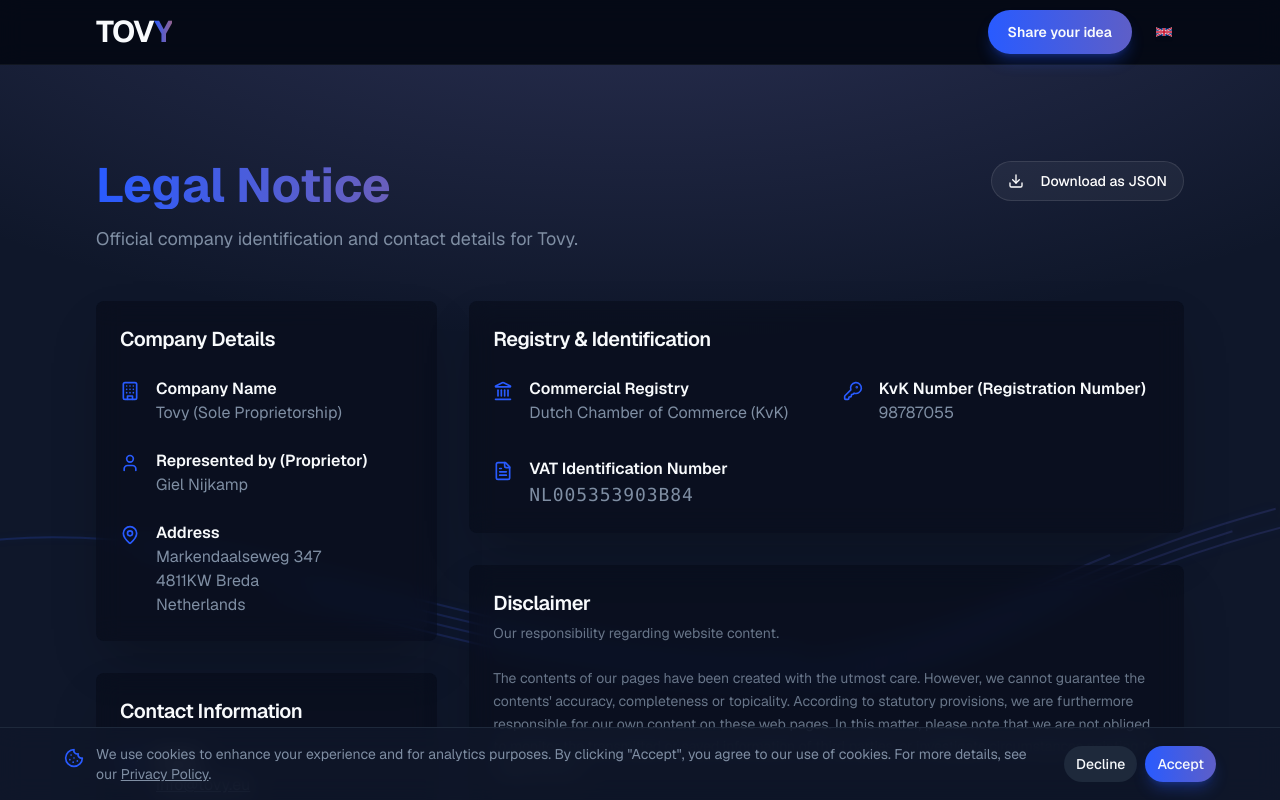
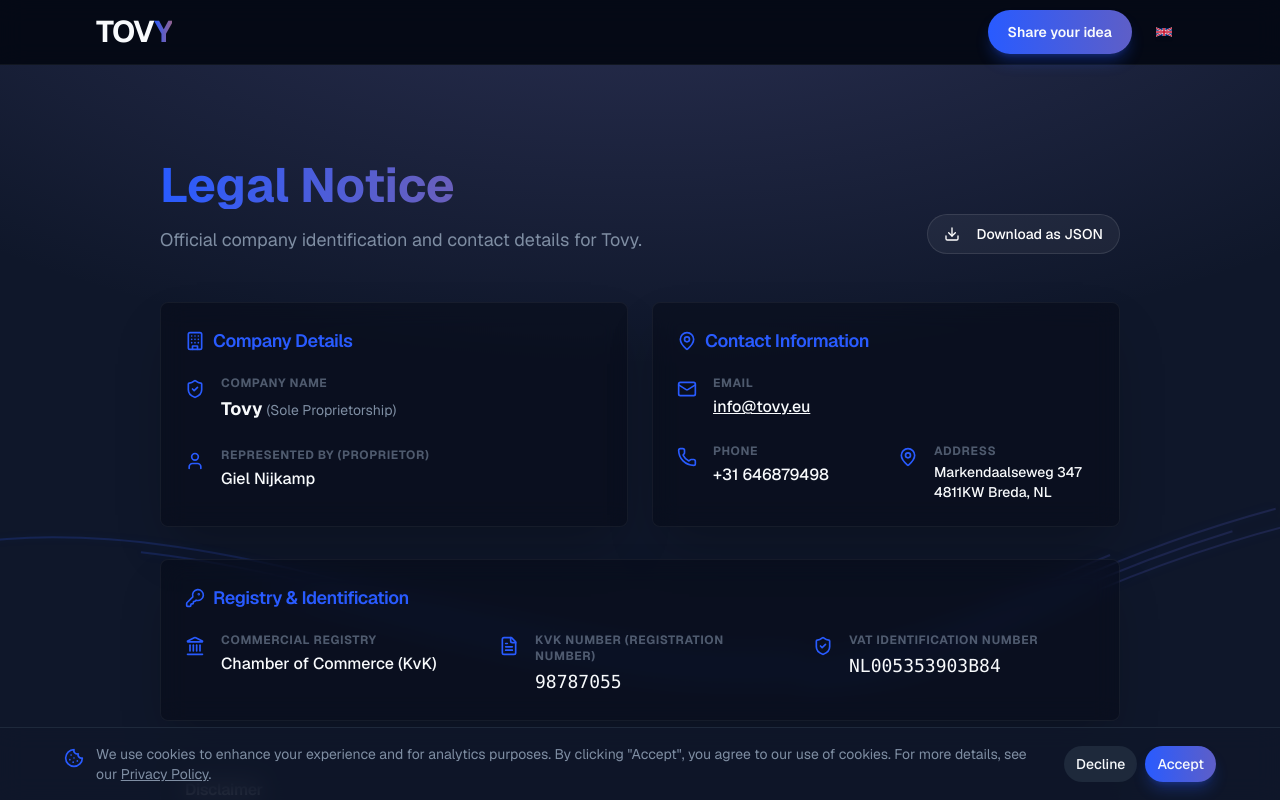
Before and after one commit to tovy-eu/tovy.eu-website, a Next.js app: page /en/legal-notice/ in a window 1280 px wide. Shown: the top 800 px of the page. Built offline with nearby package versions, Linux system fonts and the light colour scheme.

Commit message:
Focus on aligning the cards/containers on the Legal Notice page. They sh

```diff
--- a/src/components/legal/legal-notice-client.tsx
+++ b/src/components/legal/legal-notice-client.tsx
@@ -4,7 +4,7 @@
 import { useState, useEffect } from 'react';
 import type { JSONContent } from '@/lib/definitions';
 import { Button } from '@/components/ui/button';
-import { Download, Building, MapPin, Mail, Phone, User, FileText, Landmark, KeyRound } from 'lucide-react';
+import { Download, Building, MapPin, Mail, Phone, User, FileText, Landmark, KeyRound, ShieldCheck } from 'lucide-react';
 import { Card, CardContent, CardHeader, CardTitle, CardDescription } from '@/components/ui/card';
 import type { Dictionary } from '@/lib/get-dictionary';
 import { WavyLines } from '@/components/landing/wavy-lines';
@@ -22,10 +22,10 @@ type InfoLineProps = {
 
 const InfoLine = ({ icon, label, value }: InfoLineProps) => (
   <div className="flex items-start gap-4">
-    <div className="text-primary mt-1">{icon}</div>
-    <div>
-      <p className="font-semibold text-foreground">{label}</p>
-      <div className="text-muted-foreground">{value}</div>
+    <div className="text-primary mt-1 shrink-0">{icon}</div>
+    <div className="min-w-0">
+      <p className="text-xs font-bold uppercase tracking-wider text-muted-foreground/60 mb-1">{label}</p>
+      <div className="text-foreground font-medium break-words">{value}</div>
     </div>
   </div>
 );
@@ -52,18 +52,19 @@ export default function LegalNoticeClient({ profile, dict }: LegalNoticeClientPr
       }}
     >
       <WavyLines />
-      <div className="container relative z-10 mx-auto max-w-6xl px-4 md:px-8">
-        <div className="flex flex-col sm:flex-row justify-between items-start mb-12">
-          <div>
+      <div className="container relative z-10 mx-auto max-w-5xl px-4 md:px-8">
+        {/* Header Section */}
+        <div className="flex flex-col md:flex-row justify-between items-end mb-12 gap-6">
+          <div className="max-w-2xl">
             <h1 className="text-4xl md:text-5xl font-bold bg-gradient-to-r from-primary to-[hsl(var(--accent-gradient-stop))] bg-clip-text text-transparent">
               {dict.legal.title}
             </h1>
-            <p className="mt-4 text-muted-foreground max-w-xl text-lg">
+            <p className="mt-4 text-muted-foreground text-lg leading-relaxed">
               {dict.legal.subtitle}
             </p>
           </div>
           {downloadHref && (
-            <Button asChild variant="outline" className="mt-6 sm:mt-0 bg-white/5 border-white/10 hover:bg-white/10 text-white">
+            <Button asChild variant="outline" className="bg-white/5 border-white/10 hover:bg-white/10 text-white shrink-0">
               <a href={downloadHref} download="company-profile.json">
                 <Download className="mr-2 h-4 w-4" />
                 {dict.common.downloadJson}
@@ -72,96 +73,105 @@ export default function LegalNoticeClient({ profile, dict }: LegalNoticeClientPr
           )}
         </div>
 
-        <div className="grid grid-cols-1 lg:grid-cols-3 gap-8">
-          {/* Left Column */}
-          <div className="lg:col-span-1 space-y-8">
-            <Card className="bg-card/40 backdrop-blur-md border-none shadow-2xl">
-              <CardHeader>
-                <CardTitle className="text-xl">{dict.legal.companyDetails}</CardTitle>
+        {/* Info Grid */}
+        <div className="grid grid-cols-1 md:grid-cols-2 gap-6 mb-8">
+          {/* Company Identification */}
+          <Card className="bg-card/40 backdrop-blur-md border-white/5 shadow-2xl flex flex-col">
+            <CardHeader className="pb-4">
+              <div className="flex items-center gap-2 text-primary mb-1">
+                <Building className="h-5 w-5" />
+                <CardTitle className="text-lg">{dict.legal.companyDetails}</CardTitle>
+              </div>
             </CardHeader>
-              <CardContent className="space-y-6">
+            <CardContent className="space-y-6 flex-grow">
               <InfoLine
-                  icon={<Building className="h-5 w-5" />}
+                icon={<ShieldCheck className="h-5 w-5" />}
                 label={dict.legal.companyName}
-                  value={<p>{profile.entity_name} ({profile.legal_structure})</p>}
+                value={<p className="text-lg font-bold">{profile.entity_name} <span className="text-sm font-normal text-muted-foreground">({profile.legal_structure})</span></p>}
               />
               <InfoLine
                 icon={<User className="h-5 w-5" />}
                 label={dict.legal.representedBy}
                 value={<p>{profile.business_context.proprietor_name}</p>}
               />
-                <InfoLine
-                  icon={<MapPin className="h-5 w-5" />}
-                  label={dict.legal.address}
-                  value={
-                    <p>
-                      {profile.contact_details.street_name} {profile.contact_details.house_number}<br />
-                      {profile.contact_details.postal_code} {profile.contact_details.city}<br />
-                      {dict.legal.nederland}
-                    </p>
-                  }
-                />
             </CardContent>
           </Card>
 
-            <Card className="bg-card/40 backdrop-blur-md border-none shadow-2xl">
-              <CardHeader>
-                <CardTitle className="text-xl">{dict.legal.contactInfo}</CardTitle>
+          {/* Contact & Location */}
+          <Card className="bg-card/40 backdrop-blur-md border-white/5 shadow-2xl flex flex-col">
+            <CardHeader className="pb-4">
+              <div className="flex items-center gap-2 text-primary mb-1">
+                <MapPin className="h-5 w-5" />
+                <CardTitle className="text-lg">{dict.legal.contactInfo}</CardTitle>
+              </div>
             </CardHeader>
-              <CardContent className="space-y-6">
+            <CardContent className="space-y-6 flex-grow">
               <InfoLine
                 icon={<Mail className="h-5 w-5" />}
                 label={dict.legal.email}
                 value={<a href={`mailto:${profile.contact_details.email}`} className="underline hover:text-primary transition-colors">{profile.contact_details.email}</a>}
               />
+              <div className="grid grid-cols-1 sm:grid-cols-2 gap-6">
                 <InfoLine
                   icon={<Phone className="h-5 w-5" />}
                   label={dict.legal.phone}
                   value={<p>{profile.contact_details.country_code} {profile.contact_details.phone_number}</p>}
                 />
+                <InfoLine
+                  icon={<MapPin className="h-5 w-5" />}
+                  label={dict.legal.address}
+                  value={
+                    <p className="text-sm leading-snug">
+                      {profile.contact_details.street_name} {profile.contact_details.house_number}<br />
+                      {profile.contact_details.postal_code} {profile.contact_details.city}, NL
+                    </p>
+                  }
+                />
+              </div>
             </CardContent>
           </Card>
         </div>
 
-          {/* Right Column */}
-          <div className="lg:col-span-2 space-y-8">
-            <Card className="bg-card/40 backdrop-blur-md border-none shadow-2xl">
-              <CardHeader>
-                <CardTitle className="text-xl">{dict.legal.registry}</CardTitle>
+        {/* Registry & Identifiers */}
+        <Card className="bg-card/40 backdrop-blur-md border-white/5 shadow-2xl mb-8">
+          <CardHeader className="pb-4">
+            <div className="flex items-center gap-2 text-primary mb-1">
+              <KeyRound className="h-5 w-5" />
+              <CardTitle className="text-lg">{dict.legal.registry}</CardTitle>
+            </div>
           </CardHeader>
-              <CardContent className="grid grid-cols-1 md:grid-cols-2 gap-8">
+          <CardContent>
+            <div className="grid grid-cols-1 sm:grid-cols-3 gap-8">
               <InfoLine
                 icon={<Landmark className="h-5 w-5" />}
                 label={dict.legal.commercialRegistry}
-                  value={<p>Dutch Chamber of Commerce (KvK)</p>}
+                value={<p>Chamber of Commerce (KvK)</p>}
               />
               <InfoLine
-                  icon={<KeyRound className="h-5 w-5" />}
+                icon={<FileText className="h-5 w-5" />}
                 label={dict.legal.kvkNumber}
-                  value={<p>{profile.primary_identifiers.commercial_registry_number}</p>}
+                value={<p className="font-mono text-lg">{profile.primary_identifiers.commercial_registry_number}</p>}
               />
-                <div className="md:col-span-2">
               <InfoLine
-                    icon={<FileText className="h-5 w-5" />}
+                icon={<ShieldCheck className="h-5 w-5" />}
                 label={dict.legal.vatNumber}
-                    value={<p className="text-lg font-mono tracking-wider">{profile.primary_identifiers.vat_id_number}</p>}
+                value={<p className="font-mono text-lg">{profile.primary_identifiers.vat_id_number}</p>}
               />
             </div>
           </CardContent>
         </Card>
 
-            <Card className="bg-card/40 backdrop-blur-md border-none shadow-2xl">
+        {/* Disclaimer Section */}
+        <Card className="bg-card/20 backdrop-blur-sm border-white/5 border-dashed">
           <CardHeader>
-                <CardTitle className="text-xl">{dict.legal.disclaimer}</CardTitle>
-                <CardDescription className="text-muted-foreground/80">{dict.legal.disclaimerSubtitle}</CardDescription>
+            <CardTitle className="text-base text-foreground/80">{dict.legal.disclaimer}</CardTitle>
+            <CardDescription className="text-muted-foreground/60">{dict.legal.disclaimerSubtitle}</CardDescription>
           </CardHeader>
-              <CardContent className="prose prose-sm dark:prose-invert max-w-none text-muted-foreground/80 leading-relaxed">
+          <CardContent className="prose prose-sm dark:prose-invert max-w-none text-muted-foreground/60 leading-relaxed italic">
             <p>{dict.legal.disclaimerContent}</p>
           </CardContent>
         </Card>
       </div>
     </div>
-      </div>
-    </div>
   );
 }
--- a/src/dictionaries/en.json
+++ b/src/dictionaries/en.json
@@ -43,7 +43,7 @@
     }
   },
   "engineering": {
-    "strategy": "OUR ENGINEERING STRATEGY",
+    "strategy": "OUR WAY OF WORKING",
     "title": "End-to-End Data Ecosystems",
     "subtitle": "From raw ingestion in Azure to custom end-user applications.",
     "services": {
@@ -160,19 +160,19 @@
     },
     "steps": {
       "maturity": {
-        "label": "How advanced is your Data Maturity?*",
+        "label": "How advanced is your Data Maturity?",
         "description": "This helps us understand your current data capabilities.",
         "low": "Just starting",
         "mid": "Managing data",
         "high": "Built custom solutions"
       },
       "companySize": {
-        "label": "What is your company size?*",
+        "label": "What is your company size?",
         "description": "This helps us understand the scale of your organization.",
         "options": ["Solo", "1-10 employees", "11-50 employees", "51-200 employees", "201+ employees"]
       },
       "engineeringTeam": {
-        "label": "Do you have an in-house engineering team?*",
+        "label": "Do you have an in-house engineering team?",
         "description": "This helps us know if we'll be partnering with your developers.",
         "options": {
           "yes": "Yes",
@@ -180,7 +180,7 @@
         }
       },
       "details": {
-        "label": "Tell us about your automation gap or project*",
+        "label": "Tell us about your automation gap or project",
         "focusLabel": "In one sentence, what are you hoping to build or improve?",
         "focusPlaceholder": "e.g., An AI chatbot to handle customer support inquiries...",
         "challengesLabel": "What are the main challenges you're facing right now?",
```
Lines whose indentation alone changed are shown as unchanged.
